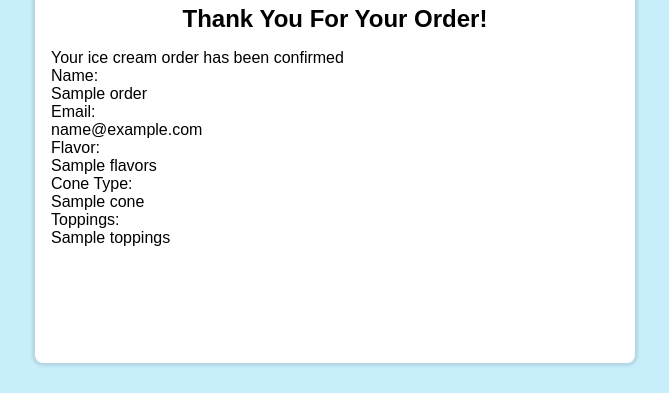
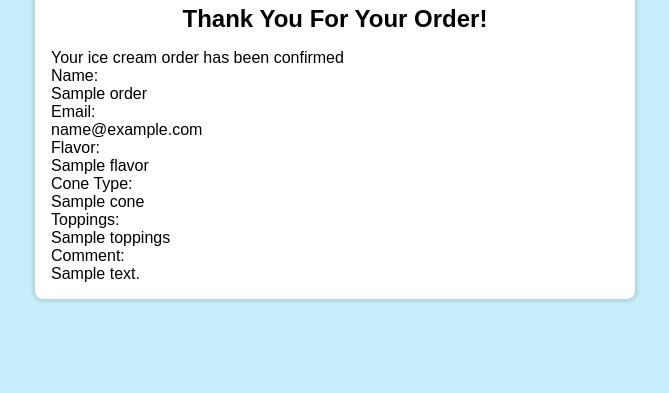
Before and after one commit to kohumukini/ice-cream, a Node server app: template views/confirm.ejs in a window 1280 px wide. Shown: the part 545-938 px from the top of the page, without its empty margins (305-974 px from the left). After the commit the page ends 847 px from the top, so only its background shows below. Run offline with Node 20, Linux system fonts and the light colour scheme; the template is opened without the code that fills it: most values are stand-ins (such as "Sample title", 1, 10 or a date in 2020).

Commit message:
fix (*): DB issues

```diff
--- a/app.js
+++ b/app.js
@@ -26,35 +26,8 @@ app.get('/', (req, res) => {
     res.render('home')
 })
 
-app.get('/confirm-order', async (req, res) => {
-    try {
-        const order = req.body;
-        console.log('New order submitted:', order);
-
-        order.toppings = Array.isArray(order.toppings) ?
-            order.toppings.join(", ") : "";
-
-        const sql = 'INSERT INTO orders(customer, email, flavor, cone, toppings, comment) VALUES (?, ?, ?, ?, ?, ?)';
-
-        const params = [
-            order.customer,
-            order.email,
-            order.flavor,
-            order.cone,
-            order.toppings,
-            order.comment
-        ];
-
-        const[result] = await pool.query(sql, params);
-
-        order.id = result.insertId;
-        console.log('Order saved with ID: ' + order.id);
-
-        res.render('confirm', { order });
-    } catch (err) {
-        console.error('Error saving order:', err);
-        res.status(500).send(`Sorry, there was an error processing your order. Please try again.`)
-    }
+app.get('/confirm-order', (req, res) => {
+    res.render("confirm")
 })
 
 app.get('/admin', async (req, res) => {
@@ -77,14 +50,35 @@ app.get('/db-test', async (req, res) => {
     }
 })
 
-app.post('/submit-order', (req, res) => {
-    const order = req.body;
-    order['timestamp'] = new Date();
+app.post('/submit-order', async (req, res) => {
+    try {
+        const order = req.body;
+        console.log('New order submitted:', order);
 
-    console.log(order);
+        order.toppings = Array.isArray(order.toppings) ?
+            order.toppings.join(", ") : "";
 
-    orders.push(order);
-    res.render('confirm', { order });
+        const sql = 'INSERT INTO orders(customer, email, flavor, cone, toppings, comment) VALUES (?, ?, ?, ?, ?, ?)';
+
+        const params = [
+            order.name,
+            order.email,
+            order.flavor,
+            order.cone,
+            order.toppings,
+            order.comment
+        ];
+
+        const[result] = await pool.query(sql, params);
+
+        order.id = result.insertId;
+        console.log('Order saved with ID: ' + order.id);
+
+        res.render('confirm', { order });
+    } catch (err) {
+        console.error('Error saving order:', err);
+        res.status(500).send(`Sorry, there was an error processing your order. Please try again.`)
+    }
 })
 
 app.listen(PORT, () => {
--- a/public/js/ice-cream.js
+++ b/public/js/ice-cream.js
@@ -5,7 +5,7 @@ document.getElementById("ice-cream-form").onsubmit = () => {
 
     let name = document.getElementById("name").value.trim();
     let email = document.getElementById("email").value.trim();
-    let flavor = document.getElementById("flavors").value.trim();
+    let flavor = document.getElementById("flavor").value.trim();
 
     let coneSelected = false;
 
--- a/public/styles/styles.css
+++ b/public/styles/styles.css
@@ -37,7 +37,7 @@ main .order-form legend {
     padding: 0 .75rem;
 }
 
-input[type="text"], input[type="email"], select {
+input[type="text"], input[type="email"], select, textarea {
     width: 100%;
     padding: 8px;
     border-radius: .25rem;
--- a/views/admin.ejs
+++ b/views/admin.ejs
@@ -23,16 +23,18 @@
                 <th>Flavor</th>
                 <th>Cone</th>
                 <th>Toppings</th>
+                <th>Comment</th>
             </tr>
         </thead>
         <% orders.forEach(order => { %>
             <tr>
                 <td><%= order.timestamp.toLocaleString()%></td>
-                <td><%= order.name%></td>
+                <td><%= order.customer %></td>
                 <td><%= order.email%></td>
-                <td><%= order.flavors%></td>
+                <td><%= order.flavor%></td>
                 <td><%= order.cone%></td>
                 <td><%= order.toppings%></td>
+                <td><%= order.comment %></td>
             </tr>
         <% }); %>
     </table>
--- a/views/confirm.ejs
+++ b/views/confirm.ejs
@@ -17,31 +17,32 @@
         </section>
         <section>
             <div id="info">
-                <div id="name">
+                <div id="info-name">
                     <p>Name: </p>
-                    <p><%= order.name%><p>
+                    <p><%= order.name%></p>
                 </div>
-                <div id="name">
+                <div id="info-email">
                     <p>Email: </p>
                     <p><%= order.email%></p>
                 </div>
             </div>
             <div id="order-details">
-                <div id="name">
+                <div id="info-flavor">
                     <p>Flavor: </p>
-                    <p><%= order.flavors%></p>
+                    <p><%= order.flavor%></p>
                 </div>
-                <div id="name">
+                <div id="info-cone">
                     <p>Cone Type: </p>
                     <p><%= order.cone%></p>
                 </div>
-                <div id="name">
+                <div id="info-toppings">
                     <p>Toppings: </p>
                     <p><%= order.toppings%></p>
                 </div>
-            </div>
-            <div id="comments">
-                <p><% order.comments %></p>
+                <div id="info-comment">
+                    <p>Comment:</p>
+                    <p><%= order.comment %></p>
+                </div>
             </div>
         </section>
     </main>
```
Also changed, not shown: views/home.ejs (+4 -5 lines).
